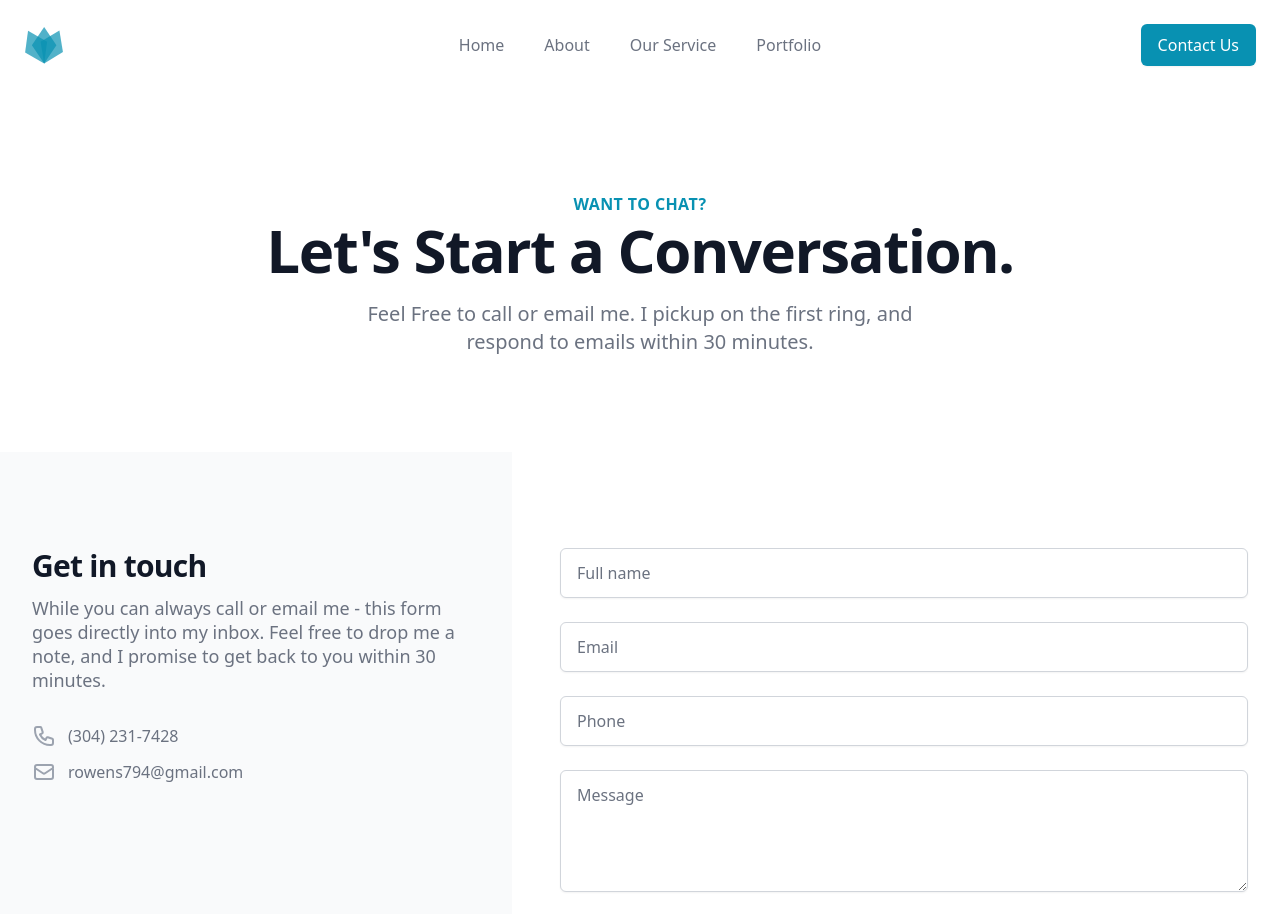
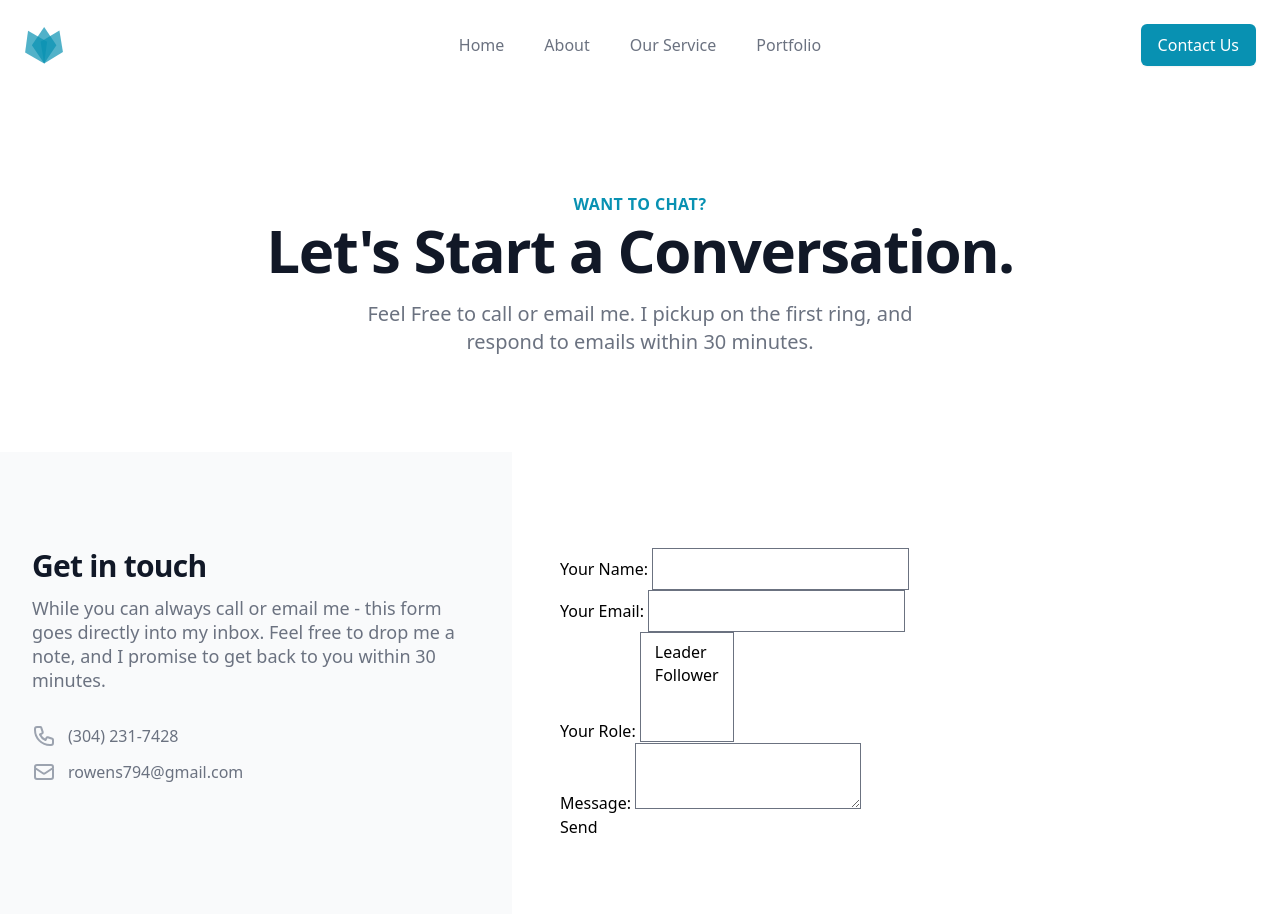
Before and after one commit to rowens794/freelance-template, a Next.js app: page /contact in a window 1280 px wide. Shown: the top 914 px of the page. Built offline with nearby package versions, Linux system fonts and the light colour scheme.

Commit message:
full netlify template

```diff
--- a/page-sections/contact/split-two-tone/index.tsx
+++ b/page-sections/contact/split-two-tone/index.tsx
@@ -51,7 +51,37 @@
         </div>
         <div className="px-4 py-16 bg-white sm:px-6 lg:col-span-3 lg:py-24 lg:px-8 xl:pl-12">
           <div className="max-w-lg mx-auto lg:max-w-none">
-            <form
+            <form name="contact" method="POST" data-netlify="true">
+              <p>
+                <label>
+                  Your Name: <input type="text" name="name" />
+                </label>
+              </p>
+              <p>
+                <label>
+                  Your Email: <input type="email" name="email" />
+                </label>
+              </p>
+              <p>
+                <label>
+                  Your Role:{' '}
+                  <select name="role[]" multiple>
+                    <option value="leader">Leader</option>
+                    <option value="follower">Follower</option>
+                  </select>
+                </label>
+              </p>
+              <p>
+                <label>
+                  Message: <textarea name="message"></textarea>
+                </label>
+              </p>
+              <p>
+                <button type="submit">Send</button>
+              </p>
+            </form>
+
+            {/* <form
               name="contact3"
               method="POST"
               className="grid grid-cols-1 gap-y-6"
@@ -124,7 +154,7 @@
                   Submit
                 </button>
               </div>
-            </form>
+            </form> */}
           </div>
         </div>
       </div>
```
